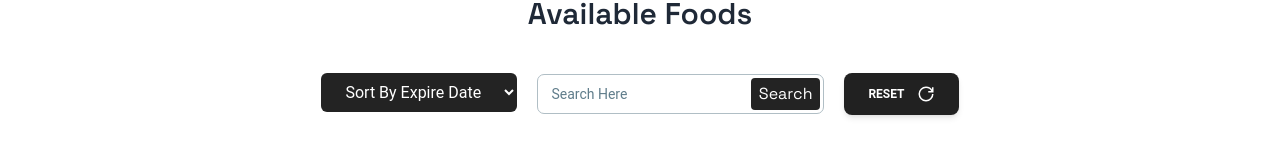
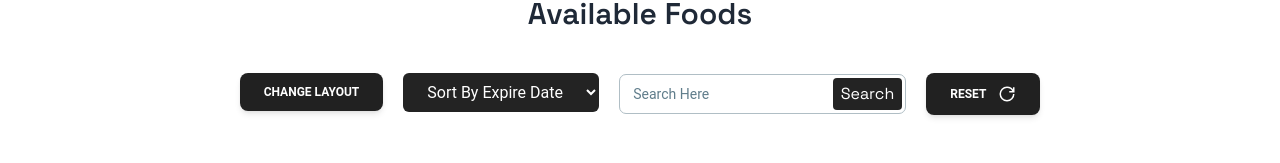
Before and after one commit to rahat-495/foodDonation, a React (Vite) app: page /availableFoods in a window 1280 px wide. Shown: the part 452-615 px from the top of the page. Built offline with nearby package versions, Linux system fonts and the light colour scheme; no server answers.

Commit message:
some layout are updated !

```diff
--- a/src/Pages/AvailableFoods/AvailableFoods.jsx
+++ b/src/Pages/AvailableFoods/AvailableFoods.jsx
@@ -11,6 +11,7 @@ const AvailableFoods = () => {
   const [availableFoods , setAvailableFoods] = useState([]) ;
   const [sort , setSort] = useState('') ;
   const [search , setSearch] = useState('') ;
+  const [layout , setLayout] = useState(false) ;
 
   useEffect(() => {
     axios.get(`http://localhost:5555/availbleFoods?sort=${sort}&search=${search}`)
@@ -36,6 +37,8 @@ const AvailableFoods = () => {
       <h1 className="gro font-semibold text-3xl my-10">Available Foods</h1>
 
       <div className="flex items-center justify-center gap-5 h-10 mb-20">
+
+        <Button onClick={() => setLayout(!layout)} className="py-[11px] hover:shadow-none">Change Layout</Button>
 
         <div className="">
           <select onChange={(e) => setSort(e.target.value)} className="bg-[#232323] px-5 py-[9px] flex items-center justify-center rounded-md cursor-pointer text-white" name="sort" id="">
@@ -68,7 +71,7 @@ const AvailableFoods = () => {
 
       </div>
 
-      <div className="grid grid-cols-1 md:grid-cols-2 lg:grid-cols-2 xl:grid-cols-3 gap-5 w-full">
+      <div className={`grid grid-cols-1 md:grid-cols-2 lg:grid-cols-2 xl:${layout ? 'grid-cols-3' : 'grid-cols-2'} gap-5 ${layout ? 'w-full' : 'w-2/3'}`}>
         {availableFoods.map((food) => (
           <div key={food._id} className="card border mx-5">
             <div className="card-body p-6">
--- a/src/Pages/CardDetails/CardDetails.jsx
+++ b/src/Pages/CardDetails/CardDetails.jsx
@@ -46,7 +46,6 @@ const CardDetails = () => {
                         toast.success("Requested SuccessFully !") ;
                         const modal = document.getElementById('my_modal_2');
                         modal.close() ;
-
                     }
                     else{
                         toast.warning("Already Have Requested !") ;
```
